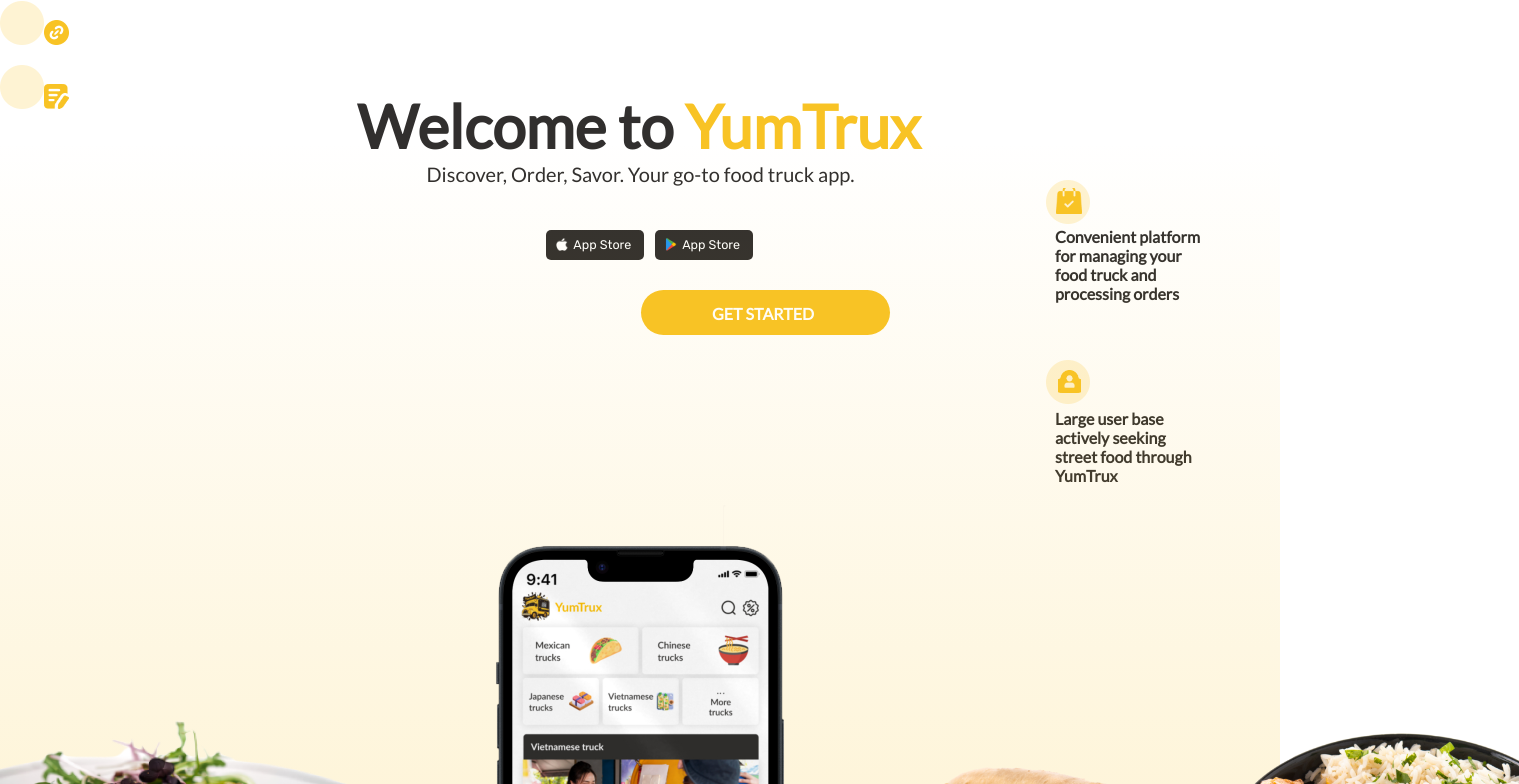
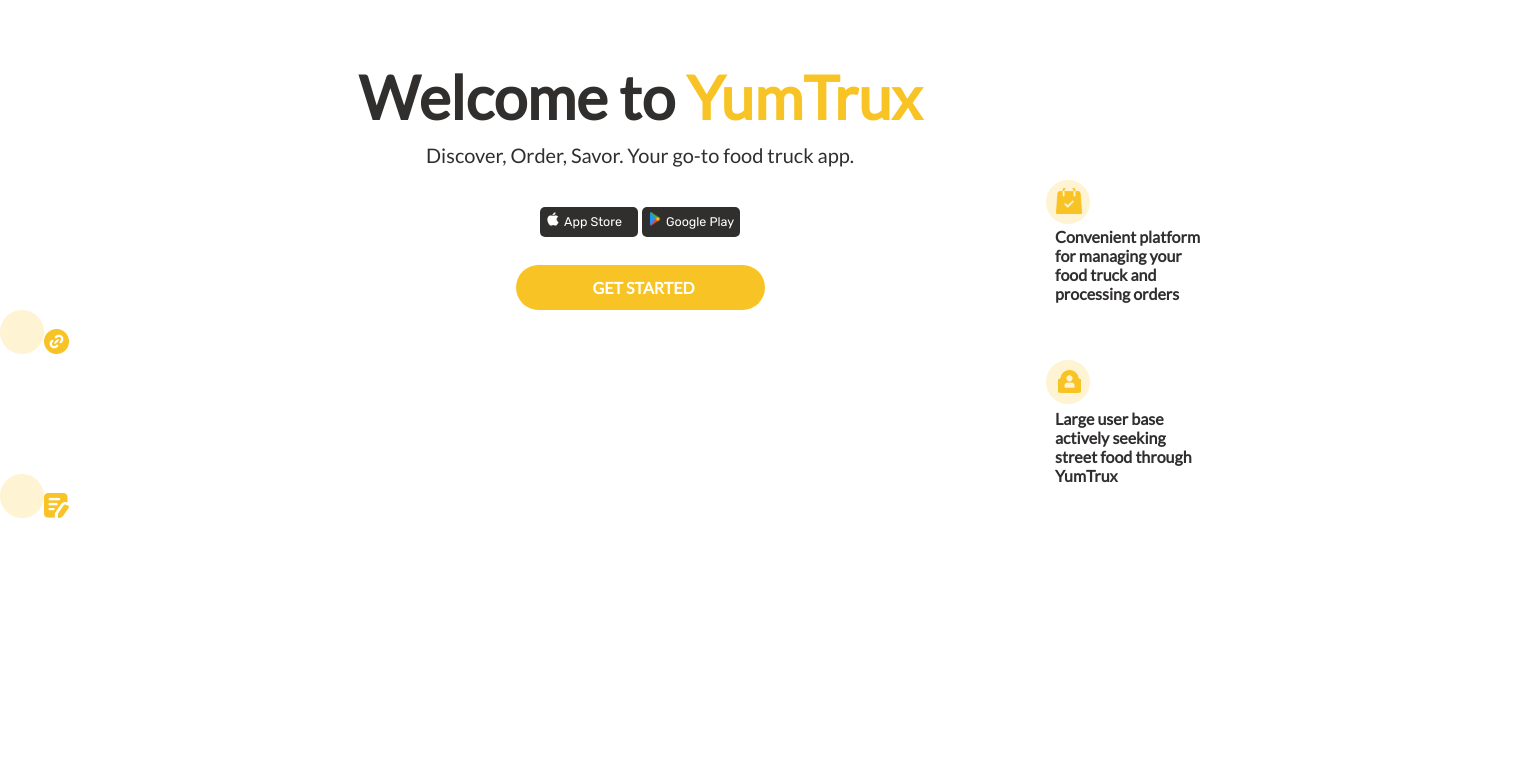
Before and after one commit to mcliky/YumTrux, a React (Create React App) app: page / in a window 1280 px wide. Shown: the part 94-878 px from the top of the page, 1519 px wide, since content can reach past the window. Built offline with nearby package versions, Linux system fonts and the light colour scheme.

Commit message:
changed home page

```diff
--- a/src/Components/Home/Home.js
+++ b/src/Components/Home/Home.js
@@ -15,8 +15,8 @@
       <Welcome />
       <LeftSide />
       <RightSide />
-      <Background />
-      <RunningText />
+      {/* <Background />
+      <RunningText /> */}
     </div>
   );
 }
--- a/src/Components/Home/Info.js
+++ b/src/Components/Home/Info.js
@@ -8,10 +8,12 @@
     <img
       className={style.image1}
       src={circle}
+      alt='image1'
     />
     <img
       className={style.image2}
       src={`${props.image2}`}
+      alt='image2'
     />
     <p className={style.text}>{props.text1}</p>
     </div>
@@ -19,10 +21,12 @@
     <img
       className={style.image1}
       src={circle}
+      alt='image1'
     />
     <img
       className={style.image3}
       src={`${props.image3}`}
+      alt='image3'
     />
     <p className={style.text}>{props.text2}</p>
     </div>
--- a/src/Components/Home/Welcome.js
+++ b/src/Components/Home/Welcome.js
@@ -1,13 +1,13 @@
-import React,{useContext} from 'react';
+import React, { useContext } from 'react';
 import style from '../../Styles/Welcome.module.css';
 import appleImage from '../images/apple (Traced).png';
-import playMarketImage from '../images/google-play 1.png'
+import playMarketImage from '../images/google-play 1.png';
 import HomeData from '../Store/home-context';
 
 export default function Welcome() {
-  const ctx = useContext(HomeData)
+  const ctx = useContext(HomeData);
   return (
-    <div>
+    <div className={style.welcomeContainer}>
       <div className={style.introText}>
         <p>
           <span>{ctx.titleHalf1}</span>
@@ -17,15 +17,19 @@
       <div className={style.yumDescription}>
         <p>{ctx.desc}</p>
       </div>
+      <div className={style.rectangleContainer}>
         <div className={style.rectangleApple}>
           <img src={appleImage} alt="Apple" className={style.apple} />
           <span className={style.appleText}>App Store</span>
         </div>
         <div className={style.rectanglePlayMarket}>
           <img src={playMarketImage} alt="playMarket" className={style.playMarketImg} />
-        <span className={style.playMarketText}>App Store</span>
+          <span className={style.playMarketText}>Google Play</span>
         </div>
-      <button className={style.startButton}><p className={style.startButtonText}>GET STARTED</p></button>
+      </div>
+      <button className={style.startButton}>
+        <p className={style.startButtonText}>GET STARTED</p>
+      </button>
     </div>
   );
 }
--- a/src/Styles/Background.module.css
+++ b/src/Styles/Background.module.css
@@ -1,8 +1,5 @@
 .backgroundContainer {
-    position: relative;
     width: 100%;
-    height: calc(100% - 100px);
-    margin-bottom: 100px;
     background: linear-gradient(
       180deg,
       rgba(255, 255, 255, 0) 0%,
@@ -11,10 +8,7 @@
   }
 
   .outerBackgroundLeft {
-    position: relative;
     width: 500px;
-    height: 448px;
-    top: 390px;
     overflow: hidden;
     background-image: url('../Components/images//salad-with-vitamins-body-weight-maintenance.png');
     background-size: contain;
@@ -23,11 +17,7 @@
   }
 
   .innerBackgroundLeft {
-    position: relative;
-    bottom: -28.6px;
-    left: 0;
     width: 720px;
-    height: 362px;
     background-image: url('../Components/images//traditional-mexican-tacos-with-meat-vegetables-isolated-white-background.png');
     background-size: cover;
     background-repeat: no-repeat;
@@ -35,11 +25,7 @@
   }
 
   .backgroundOverlay {
-    position: absolute;
     width: 468px;
-    height: 472px;
-    left: calc(50% - 468px/2 - 10px);
-    top: 366px;
     background-image: url('../Components/images//mockuuups-jt2gf8W2UL8KuQ69zFvL9e\ 1.png');
     background-size: contain;
     background-repeat: no-repeat;
@@ -48,11 +34,8 @@
   }
 
   .outerBackgroundRight {
-    position: absolute;
     width: 788px;
     height: 342px;
-    left: 720px;
-    top: 496px;
     background-image: url('../Components/images//philly-cheesesteak-sandwich-with-beef-cheesegreen-pepers-caramelized-onion.png');
     background-size: contain;
     background-repeat: no-repeat;
@@ -60,11 +43,8 @@
   }
 
   .innerBackgroundRight {
-    position: absolute;
     width: 474px;
     height: 300px;
-    left: 1045px;
-    top: 538px;
     background-image: url('../Components/images//indian-butter-chicken-isolated-white-background.png');
     background-size: cover;
     background-repeat: no-repeat;
--- a/src/Styles/Info.module.css
+++ b/src/Styles/Info.module.css
@@ -13,7 +13,6 @@
 .image3 {
   width: 25px;
   height: 25px;
-  padding-right: 100px;
 }
 
 
@@ -30,4 +29,8 @@
   display: flex;
   flex-direction: column;
   justify-content: space-between;
+  gap: 100px;
+  width: 160px;
+  margin-bottom: 25px !important;
+  padding-right: 800px;
   }
--- a/src/Styles/Welcome.module.css
+++ b/src/Styles/Welcome.module.css
@@ -1,14 +1,15 @@
+.welcomeContainer {
+  display: flex;
+  flex-direction: column;
+  align-items: center;
+}
+
 .introText {
-  position: absolute;
-  width: 566px;
-  height: 72px;
-  left: calc(50% - 566px / 2);
-  top: 120px;
   font-family: 'Lato';
   font-style: normal;
   font-weight: 700;
   font-size: 60px;
-  line-height: 72px;
+  height: 120px;
   color: #312f2e;
 }
 
@@ -17,11 +18,8 @@
 }
 
 .yumDescription {
-  position: absolute;
   width: 557px;
   height: 56px;
-  left: calc(50% - 557px / 2 + 0.5px);
-  top: 230px;
   font-family: 'Lato';
   font-style: normal;
   font-weight: 400;
@@ -29,87 +27,81 @@
   line-height: 28px;
   text-align: center;
   color: #312f2e;
+  margin-bottom: 29.93px;
+}
+
+.rectangleContainer {
+  display: flex;
+  justify-content: space-between;
+  width: 200px; /* Adjust the width as needed */
 }
 
 .rectangleApple {
-  position: absolute;
   width: 97.73px;
   height: 30.07px;
-  left: calc(46.5% - 97.73px / 2);
-  top: 320px;
   background: #312f2e;
   border-radius: 5.01205px;
+  margin-bottom: 28px;
 }
 
 .apple {
-  position: absolute;
-  top: 7.5px;
-  left: 10px; /* Adjust the left value as needed */
   width: 11.69px;
   height: 13.37px;
+  padding-top: 5.35px;
+  padding-left: 7.35px;
+  padding-right: 0px
 }
 
 .appleText {
-  position: absolute;
-  top: 5px;
-  left: 27px; /* Adjust the left value to position the text */
-  font-family: 'Rubik', sans-serif; /* Add 'Rubik' as the font family */
+  font-family: 'Rubik', sans-serif;
+  font-style: normal;
+  font-weight: 400;
+  font-size: 12.5301px;
+  color: #ffffff;
+  padding-left: 5.01px;
+  padding-bottom: 10px;
+}
+
+.rectanglePlayMarket {
+  width: 97.73px;
+  height: 30.07px;
+  background: #312f2e;
+  border-radius: 5.01205px;
+  margin-bottom: 28px;
+}
+
+.playMarketImg {
+  width: 11.69px;
+  height: 13.37px;
+  padding-left: 7px;
+  padding-right: 5px;
+  padding-top:5.5px;
+}
+
+.playMarketText {
+  font-family: 'Rubik', sans-serif;
   font-style: normal;
   font-weight: 400;
   font-size: 12.5301px;
   line-height: 160%;
   text-align: center;
   color: #ffffff;
-}
-
-.rectanglePlayMarket {
-  position: absolute;
-  width: 97.73px;
-  height: 30.07px;
-  left: calc(55% - 97.73px / 2);
-  top: 320px;
-  background: #312f2e;
-  border-radius: 5.01205px;
-}
-
-.playMarketImg {
-  position: absolute;
-  top: 8px;
-  left: 10px; /* Adjust the left value as needed */
-  width: 11.69px;
-  height: 13.37px;
-}
-
-.playMarketText {
-  position: absolute;
-  top: 5px;
-  left: 27px; /* Adjust the left value to position the text */
-  font-family: 'Rubik', sans-serif; /* Add 'Rubik' as the font family */
-  font-style: normal;
-  font-weight: 400;
-  font-size: 12.5301px;
-  line-height: 160%;
-  text-align: center;
-  color: #ffffff;
+  padding-top: 5px;
 }
 
 .startButton {
-  position: absolute;
   width: 249px;
   height: 45px;
-  left: 641px;
-  top: 380px;
-  background:  #f8c325;
+  background: #f8c325;
   border-radius: 30px;
   border: 0px;
 }
 
-.startButtonText{
-  position: absolute;
+.startButtonText {
   width: 104px;
-height: 19px;
-left: 70px;
-bottom: -4.4px;
+  margin-top: 0;
+  padding-top: 12px;
+  padding-left: 70px;
   font-family: 'Lato';
   font-style: normal;
   font-weight: 700;
@@ -117,6 +109,5 @@
   line-height: 19px;
   text-align: center;
   text-transform: uppercase;
-
-color: #FFFFFF;
+  color: #ffffff;
 }
```
Lines whose indentation alone changed are shown as unchanged.
